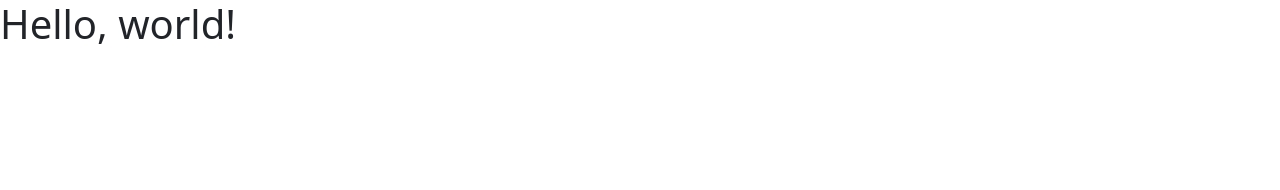
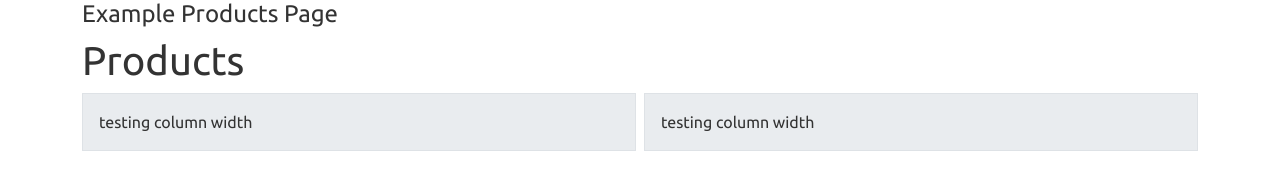
Before and after one commit to AmeliaES/CodeSpace-HTML, a plain HTML site: page www/index.html in a window 1280 px wide. Drawn offline with nearby package versions, Linux system fonts and the light colour scheme.

Commit message:
demo rows and cols

```diff
--- a/www/index.html
+++ b/www/index.html
@@ -4,10 +4,22 @@
     <meta charset="utf-8">
     <meta name="viewport" content="width=device-width, initial-scale=1">
     <title>Bootstrap demo</title>
-    <link href="https://cdn.jsdelivr.net/npm/bootstrap@5.2.3/dist/css/bootstrap.min.css" rel="stylesheet" integrity="sha384-rbsA2VBKQhggwzxH7pPCaAqO46MgnOM80zW1RWuH61DGLwZJEdK2Kadq2F9CUG65" crossorigin="anonymous">
+    <!-- <link href="https://cdn.jsdelivr.net/npm/bootstrap@5.2.3/dist/css/bootstrap.min.css" rel="stylesheet" integrity="sha384-rbsA2VBKQhggwzxH7pPCaAqO46MgnOM80zW1RWuH61DGLwZJEdK2Kadq2F9CUG65" crossorigin="anonymous"> -->
+    <link href="/node_modules/bootswatch/dist/united/bootstrap.min.css" rel="stylesheet">
   </head>
   <body>
-    <h1>Hello, world!</h1>
+    <div class="container flex">
+      <h4>Example Products Page</h4>
+      <h1>Products</h1>
+      <div class="row g-2">
+        <div class="col-6">
+          <div class="p-3 border bg-light">testing column width</div>
+        </div>
+        <div class="col-6">
+          <div class="p-3 border bg-light">testing column width</div>
+        </div>
+      </div>
+    </div>
     <script src="https://cdn.jsdelivr.net/npm/bootstrap@5.2.3/dist/js/bootstrap.bundle.min.js" integrity="sha384-kenU1KFdBIe4zVF0s0G1M5b4hcpxyD9F7jL+jjXkk+Q2h455rYXK/7HAuoJl+0I4" crossorigin="anonymous"></script>
     <script src="https://cdn.jsdelivr.net/npm/@popperjs/core@2.11.6/dist/umd/popper.min.js" integrity="sha384-oBqDVmMz9ATKxIep9tiCxS/Z9fNfEXiDAYTujMAeBAsjFuCZSmKbSSUnQlmh/jp3" crossorigin="anonymous"></script>
     <script src="https://cdn.jsdelivr.net/npm/bootstrap@5.2.3/dist/js/bootstrap.min.js" integrity="sha384-cuYeSxntonz0PPNlHhBs68uyIAVpIIOZZ5JqeqvYYIcEL727kskC66kF92t6Xl2V" crossorigin="anonymous"></script>
```
Also changed, not shown: 1 other file.
